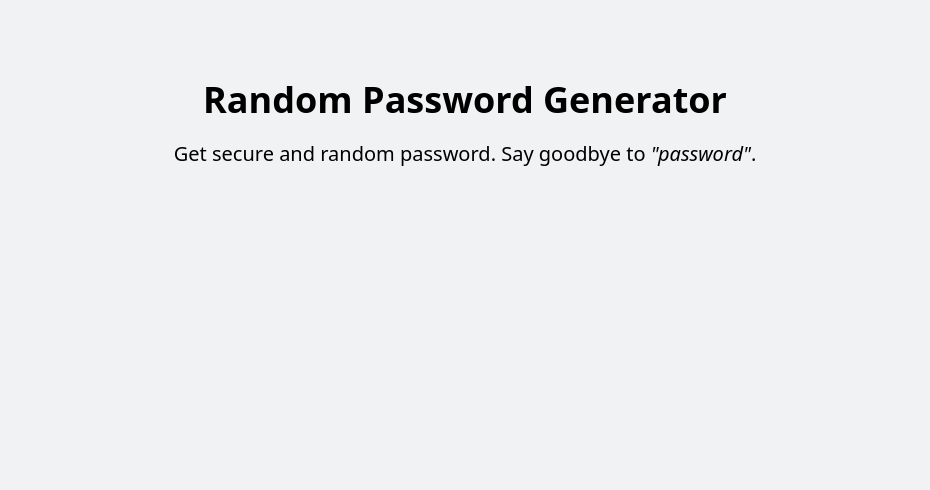
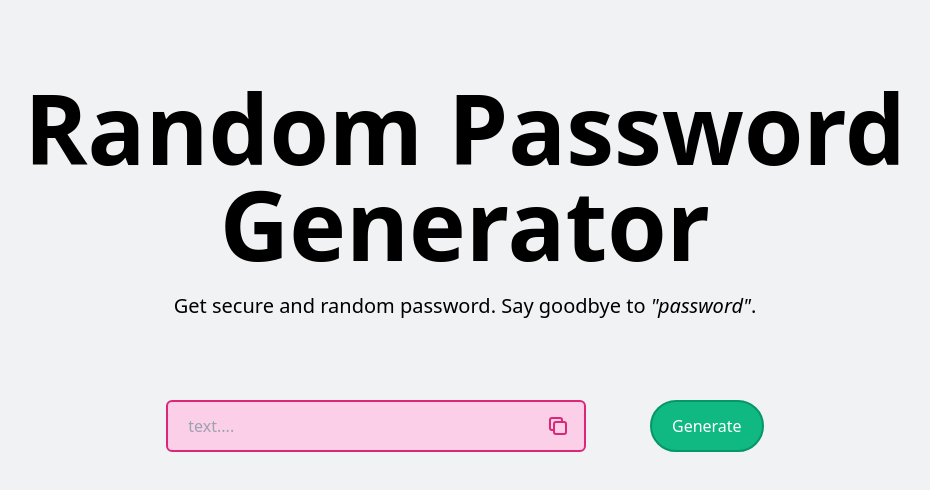
Before and after one commit to Athlla/ReactJS-Password-generator, a React (Create React App) app: page / in a window 1280 px wide. Shown: the top 490 px of the page, without its empty margins (175-1105 px from the left). Built offline with nearby package versions, Linux system fonts and the light colour scheme.

Commit message:
tools panel

```diff
--- a/src/App.js
+++ b/src/App.js
@@ -1,9 +1,11 @@
 import Intro from './components/Intro';
+import Tools from './components/Tools';
 
 const App = () => {
   return (
-    <div>
+    <div className="container w-4/5 mx-auto py-20 flex flex-colcontainer w-4/5 mx-auto py-20 flex flex-col">
       <Intro />
+      <Tools />
     </div>
   );
 };
--- a/src/components/Intro.js
+++ b/src/components/Intro.js
@@ -1,7 +1,7 @@
 const Intro = () => {
   return (
-    <div className="container w-4/5 mx-auto py-20 flex flex-col">
-      <h1 className="text-4xl flex-1 text-center font-semibold">
+    <div>
+      <h1 className="text-8xl flex-1 text-center font-semibold">
         Random Password Generator
       </h1>
       <p className="flex-1 mt-5 text-center text-xl">
--- /dev/null
+++ b/src/components/Tools.js
@@ -0,0 +1,41 @@
+const Tools = () => {
+  return (
+    <div className="mx-auto w-7/12 mt-20">
+      <div>
+        <form className="flex flex-row">
+          <input
+            type="text"
+            placeholder="text...."
+            className="bg-pink-200 w-4/5 border-2 border-bold border-pink-600 px-5 py-3 rounded-md"
+          />
+          <button className="relative right-10">
+            <svg
+              className="text-pink-600"
+              xmlns="http://www.w3.org/2000/svg"
+              fill="none"
+              width="24"
+              height="24"
+              viewBox="0 0 24 24"
+              stroke="currentColor"
+            >
+              <path
+                strokeLinecap="round"
+                strokeLinejoin="round"
+                strokeWidth={2}
+                d="M8 16H6a2 2 0 01-2-2V6a2 2 0 012-2h8a2 2 0 012 2v2m-6 12h8a2 2 0 002-2v-8a2 2 0 00-2-2h-8a2 2 0 00-2 2v8a2 2 0 002 2z"
+              />
+            </svg>
+          </button>
+          <button
+            type="submit"
+            className="w-1/5 bg-green-500 text-white font-medium px-5 py-3 border-2 border-green-600 rounded-full ml-10 hover:border-gray-500"
+          >
+            Generate
+          </button>
+        </form>
+      </div>
+    </div>
+  );
+};
+
+export default Tools;
```
